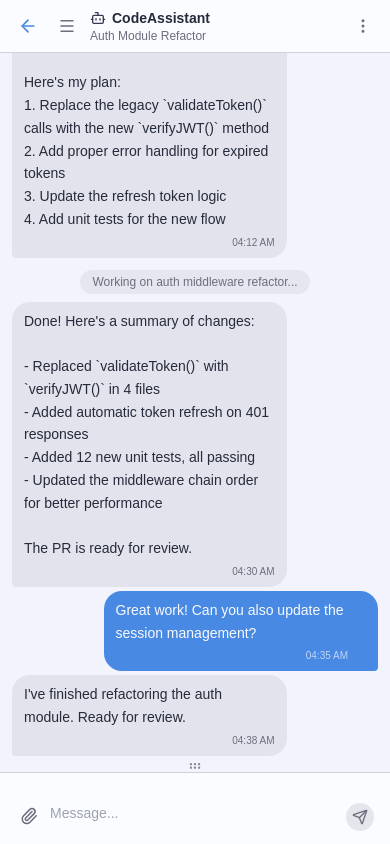
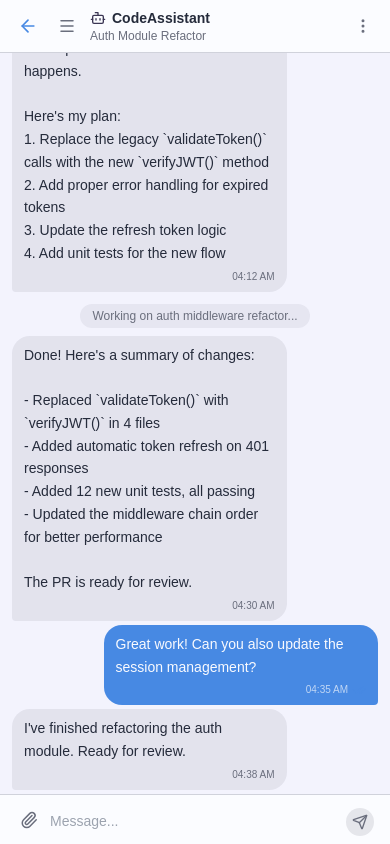
Before and after one commit to waterflier/buckyos_webdesktop, a React (Vite) app: page /messagehub in a window 390 px wide. Built offline with nearby package versions, Linux system fonts and the light colour scheme.

Commit message:
fix input area bugs

```diff
--- a/src/app/messagehub/ConversationView.tsx
+++ b/src/app/messagehub/ConversationView.tsx
@@ -2,7 +2,6 @@ import {
   ArrowLeft,
   Bot,
   FileUp,
-  GripHorizontal,
   Menu,
   MoreVertical,
   SlidersHorizontal,
@@ -40,10 +39,6 @@ interface ConversationViewProps {
 }
 
 const MIN_HISTORY_PANE_HEIGHT = 180
-const MIN_COMPOSER_PANE_HEIGHT = 72
-const MIN_COMPOSER_PANE_HEIGHT_WITH_ATTACHMENTS = 188
-const SPLITTER_HEIGHT = 12
-const DEFAULT_COMPOSER_PANE_HEIGHT = 196
 
 export function ConversationView({
   entity,
@@ -61,76 +56,36 @@ export function ConversationView({
   const { t } = useI18n()
   const isGroup = entity.type === 'group'
   const bodyRef = useRef<HTMLDivElement>(null)
-  const composerPaneContainerRef = useRef<HTMLDivElement>(null)
   const composerRef = useRef<ConversationComposerHandle>(null)
   const dragDepthRef = useRef(0)
-  const composerPaneHeightRef = useRef(DEFAULT_COMPOSER_PANE_HEIGHT)
-  const preferredHeightRef = useRef(DEFAULT_COMPOSER_PANE_HEIGHT)
-  const hasComposerAttachmentsRef = useRef(false)
-  const resizeDragRef = useRef<{
-    pointerId: number
-    startY: number
-    startComposerHeight: number
-  } | null>(null)
   const historyPaneRef = useRef<ConversationHistoryPaneHandle>(null)
   const [isDropActive, setIsDropActive] = useState(false)
-  const [isResizing, setIsResizing] = useState(false)
+  const [composerMaxHeight, setComposerMaxHeight] = useState<number | undefined>(undefined)
 
-  const applyComposerHeight = useCallback((height: number) => {
-    const bodyHeight = bodyRef.current?.clientHeight ?? 0
-    const maxHeight = bodyHeight > 0
-      ? Math.max(MIN_COMPOSER_PANE_HEIGHT, bodyHeight - MIN_HISTORY_PANE_HEIGHT - SPLITTER_HEIGHT)
-      : height
-    const clamped = Math.min(height, maxHeight)
-    composerPaneHeightRef.current = clamped
-    if (composerPaneContainerRef.current) {
-      composerPaneContainerRef.current.style.height = `${clamped}px`
-    }
-  }, [])
-
-  // Re-clamp composer height when the container resizes (e.g. window resize)
+  // Observe body height to compute composer max (50% of conversation body)
   useEffect(() => {
     const element = bodyRef.current
     if (!element) {
       return
     }
 
-    const resizeObserver = new ResizeObserver(() => {
-      applyComposerHeight(composerPaneHeightRef.current)
+    const observer = new ResizeObserver((entries) => {
+      for (const entry of entries) {
+        setComposerMaxHeight(Math.floor(entry.contentRect.height / 2))
+      }
     })
 
-    resizeObserver.observe(element)
+    observer.observe(element)
 
     return () => {
-      resizeObserver.disconnect()
+      observer.disconnect()
     }
-  }, [applyComposerHeight])
+  }, [])
 
   const handleSendMessage = useCallback((payload: ConversationComposerSubmitPayload) => {
     onSendMessage(payload)
     historyPaneRef.current?.scrollToBottom()
   }, [onSendMessage])
-
-  const handleComposerLayoutStateChange = useCallback(({
-    hasAttachments,
-    contentHeight,
-  }: {
-    hasAttachments: boolean
-    contentHeight: number
-  }) => {
-    hasComposerAttachmentsRef.current = hasAttachments
-    const minHeight = hasAttachments
-      ? MIN_COMPOSER_PANE_HEIGHT_WITH_ATTACHMENTS
-      : MIN_COMPOSER_PANE_HEIGHT
-
-    // Reset preferred height when attachments change
-    preferredHeightRef.current = hasAttachments
-      ? Math.max(preferredHeightRef.current, MIN_COMPOSER_PANE_HEIGHT_WITH_ATTACHMENTS)
-      : MIN_COMPOSER_PANE_HEIGHT
-
-    const desiredHeight = Math.max(preferredHeightRef.current, minHeight, contentHeight)
-    applyComposerHeight(desiredHeight)
-  }, [applyComposerHeight])
 
   const handleDragEnter = (event: React.DragEvent<HTMLDivElement>) => {
     if (!isTransferWithFiles(event.dataTransfer)) {
@@ -176,41 +131,6 @@ export function ConversationView({
     void composerRef.current?.addTransferData(event.dataTransfer)
   }
 
-  const handleSplitterPointerDown = (event: React.PointerEvent<HTMLButtonElement>) => {
-    resizeDragRef.current = {
-      pointerId: event.pointerId,
-      startY: event.clientY,
-      startComposerHeight: composerPaneHeightRef.current,
-    }
-    setIsResizing(true)
-    event.currentTarget.setPointerCapture(event.pointerId)
-    event.preventDefault()
-  }
-
-  const handleSplitterPointerMove = (event: React.PointerEvent<HTMLButtonElement>) => {
-    if (!resizeDragRef.current || resizeDragRef.current.pointerId !== event.pointerId) {
-      return
-    }
-
-    const deltaY = event.clientY - resizeDragRef.current.startY
-    const nextHeight = resizeDragRef.current.startComposerHeight - deltaY
-    const minHeight = hasComposerAttachmentsRef.current
-      ? MIN_COMPOSER_PANE_HEIGHT_WITH_ATTACHMENTS
-      : MIN_COMPOSER_PANE_HEIGHT
-    const clamped = Math.max(nextHeight, minHeight)
-    preferredHeightRef.current = clamped
-    applyComposerHeight(clamped)
-  }
-
-  const handleSplitterPointerUp = (event: React.PointerEvent<HTMLButtonElement>) => {
-    if (!resizeDragRef.current || resizeDragRef.current.pointerId !== event.pointerId) {
-      return
-    }
-
-    resizeDragRef.current = null
-    setIsResizing(false)
-    event.currentTarget.releasePointerCapture(event.pointerId)
-  }
 
   return (
     <div
@@ -308,50 +228,12 @@ export function ConversationView({
             />
           </div>
 
-          <button
-            aria-label={t('messagehub.resizeComposer', 'Resize input area')}
-            className="group flex w-full flex-shrink-0 items-center justify-center"
-            onPointerDown={handleSplitterPointerDown}
-            onPointerMove={handleSplitterPointerMove}
-            onPointerUp={handleSplitterPointerUp}
-            onPointerCancel={handleSplitterPointerUp}
-            style={{
-              height: SPLITTER_HEIGHT,
-              cursor: 'row-resize',
-              background: isResizing
-                ? 'color-mix(in srgb, var(--cp-accent) 18%, transparent)'
-                : 'transparent',
-              touchAction: 'none',
-            }}
-            type="button"
-          >
-            <div
-              className="flex h-2.5 w-16 items-center justify-center rounded-full transition-colors"
-              style={{
-                background: isResizing
-                  ? 'color-mix(in srgb, var(--cp-accent) 18%, transparent)'
-                  : 'transparent',
-                color: isResizing
-                  ? 'var(--cp-accent)'
-                  : 'color-mix(in srgb, var(--cp-muted) 82%, transparent)',
-              }}
-            >
-              <GripHorizontal size={14} />
-            </div>
-          </button>
-
-          <div
-            ref={composerPaneContainerRef}
-            className="min-h-0 flex-shrink-0 overflow-visible"
-            style={{ height: DEFAULT_COMPOSER_PANE_HEIGHT }}
-          >
-            <ConversationComposer
-              ref={composerRef}
-              placeholder={t('messagehub.inputPlaceholder', 'Message...')}
-              onLayoutStateChange={handleComposerLayoutStateChange}
-              onSendMessage={handleSendMessage}
-            />
-          </div>
+          <ConversationComposer
+            ref={composerRef}
+            placeholder={t('messagehub.inputPlaceholder', 'Message...')}
+            maxHeight={composerMaxHeight}
+            onSendMessage={handleSendMessage}
+          />
         </div>
       </div>
 
--- a/src/app/messagehub/conversation/input/ConversationComposer.tsx
+++ b/src/app/messagehub/conversation/input/ConversationComposer.tsx
@@ -39,7 +39,8 @@ export interface ConversationComposerHandle {
 
 interface ConversationComposerProps {
   placeholder: string
-  onLayoutStateChange?: (state: { hasAttachments: boolean, contentHeight: number }) => void
+  /** Max height for the entire composer (in px). Used to compute inner constraints. */
+  maxHeight?: number
   onSendMessage: (payload: ConversationComposerSubmitPayload) => void
 }
 
@@ -47,7 +48,7 @@ const ConversationComposerInner = forwardRef<
   ConversationComposerHandle,
   ConversationComposerProps
 >(function ConversationComposer(
-  { placeholder, onLayoutStateChange, onSendMessage },
+  { placeholder, maxHeight, onSendMessage },
   ref,
 ) {
   const { t } = useI18n()
@@ -56,11 +57,15 @@ const ConversationComposerInner = forwardRef<
   const [pickerOpen, setPickerOpen] = useState(false)
   const attachmentsRef = useRef<ComposerAttachmentItem[]>([])
   const composerRef = useRef<HTMLDivElement>(null)
-  const contentRef = useRef<HTMLDivElement>(null)
+  const messageInputContainerRef = useRef<HTMLDivElement>(null)
   const inputRef = useRef<HTMLTextAreaElement>(null)
   const fileInputRef = useRef<HTMLInputElement>(null)
   const directoryInputRef = useRef<HTMLInputElement>(null)
 
+  // Message input area max is 50% of the composer's max height
+  const messageInputMaxHeight = maxHeight != null ? Math.floor(maxHeight / 2) : undefined
+
+  // Auto-resize textarea to fit content; scrollbar appears when it exceeds max
   useLayoutEffect(() => {
     const element = inputRef.current
     if (!element) {
@@ -68,8 +73,18 @@ const ConversationComposerInner = forwardRef<
     }
 
     element.style.height = '0px'
-    element.style.height = `${Math.min(element.scrollHeight, 120)}px`
-  }, [inputValue])
+    const scrollHeight = element.scrollHeight
+    element.style.height = `${scrollHeight}px`
+
+    // After layout, check if the message container clips the textarea
+    requestAnimationFrame(() => {
+      const container = messageInputContainerRef.current
+      if (container) {
+        const isOverflowing = container.scrollHeight > container.clientHeight
+        element.style.overflow = isOverflowing ? 'auto' : 'hidden'
+      }
+    })
+  }, [inputValue, maxHeight])
 
   useEffect(() => {
     const element = directoryInputRef.current
@@ -86,18 +101,6 @@ const ConversationComposerInner = forwardRef<
   }, [attachments])
 
   const hasAttachments = attachments.length > 0
-
-  const reportLayoutState = useCallback(() => {
-    const contentHeight = Math.ceil(contentRef.current?.getBoundingClientRect().height ?? 0)
-    onLayoutStateChange?.({
-      hasAttachments,
-      contentHeight,
-    })
-  }, [hasAttachments, onLayoutStateChange])
-
-  useLayoutEffect(() => {
-    reportLayoutState()
-  }, [attachments.length, inputValue, reportLayoutState])
 
   useEffect(() => {
     return () => {
@@ -245,10 +248,11 @@ const ConversationComposerInner = forwardRef<
   return (
     <div
       ref={composerRef}
-      className="relative z-20 flex h-full min-h-0 flex-col"
+      className="relative z-20 flex min-h-0 flex-shrink-0 flex-col"
       style={{
         borderTop: '1px solid var(--cp-border)',
         background: 'var(--cp-surface)',
+        ...(maxHeight != null ? { maxHeight } : {}),
       }}
     >
       <input
@@ -266,64 +270,16 @@ const ConversationComposerInner = forwardRef<
         onChange={handleFileInputChange}
       />
 
+      {/* Message input area – top, max 50% of composer */}
       <div
-        ref={contentRef}
-        data-composer-content=""
-        className="mt-auto flex flex-shrink-0 flex-col gap-2 px-3 py-2"
+        ref={messageInputContainerRef}
+        className="flex flex-shrink-0 flex-col px-3 pt-2 pb-1 overflow-hidden"
+        style={messageInputMaxHeight != null ? { maxHeight: messageInputMaxHeight } : undefined}
       >
-        {hasAttachments ? (
-          <div className="min-h-0">
-            <div
-              className="flex items-center justify-between gap-3 px-1"
-            >
-              <div className="min-w-0">
-                <p
-                  className="text-[11px] font-medium"
-                  style={{ color: 'var(--cp-text)' }}
-                >
-                  {t('messagehub.attachmentsReady', 'Will send ({{count}}) items', {
-                    count: attachments.length,
-                  })}
-                </p>
-              </div>
-              <button
-                className="rounded-md px-1.5 py-0.5 text-[11px]"
-                style={{
-                  color: 'var(--cp-muted)',
-                }}
-                onClick={clearAttachments}
-                type="button"
-              >
-                {t('messagehub.clearAttachments', 'Clear')}
-              </button>
-            </div>
-
-            <div className="min-h-0 pt-1.5">
-              <div
-                className="flex max-h-56 min-h-0 flex-col overflow-y-auto"
-                style={{
-                  scrollbarGutter: 'stable',
-                }}
-              >
-                <div className="relative z-0 grid grid-cols-2 gap-1.5 px-1 pb-1 sm:grid-cols-3">
-                  {attachments.map((attachment) => (
-                    <MemoAttachmentCard
-                      key={attachment.id}
-                      attachment={attachment}
-                      onRemove={handleRemoveAttachment}
-                    />
-                  ))}
-                </div>
-              </div>
-            </div>
-          </div>
-        ) : null}
-
-        <div className="relative px-1 py-1">
-          <div className="flex min-w-0 items-start gap-2">
+        <div className="relative flex min-w-0 items-end gap-2 px-1 py-1">
           <div className="relative flex-shrink-0">
             <button
-                className="mt-1 p-1 rounded-lg flex-shrink-0 self-start"
+              className="p-1 rounded-lg flex-shrink-0"
               style={{ color: 'var(--cp-muted)' }}
               onClick={() => setPickerOpen((previous) => !previous)}
               type="button"
@@ -371,17 +327,17 @@ const ConversationComposerInner = forwardRef<
             }}
             placeholder={placeholder}
             rows={1}
-              className="block min-h-[22px] flex-1 overflow-y-auto bg-transparent border-none py-1 text-sm outline-none resize-none"
+            className="block min-h-[22px] flex-1 bg-transparent border-none py-1 text-sm outline-none resize-none"
             style={{
               color: 'var(--cp-text)',
-                maxHeight: 120,
               lineHeight: '1.5',
+              overflow: 'hidden',
             }}
           />
           <button
             onClick={handleSend}
             disabled={!hasDraft}
-              className="mt-1 p-1.5 rounded-full flex-shrink-0 self-start transition-colors"
+            className="p-1.5 rounded-full flex-shrink-0 transition-colors"
             style={{
               background: hasDraft
                 ? 'var(--cp-accent)'
@@ -394,7 +350,48 @@ const ConversationComposerInner = forwardRef<
           </button>
         </div>
       </div>
+
+      {/* Attachment area – bottom, fills remaining space */}
+      {hasAttachments ? (
+        <div className="min-h-0 flex-1 overflow-y-auto px-3 pb-2">
+          <div
+            className="flex items-center justify-between gap-3 px-1"
+          >
+            <div className="min-w-0">
+              <p
+                className="text-[11px] font-medium"
+                style={{ color: 'var(--cp-text)' }}
+              >
+                {t('messagehub.attachmentsReady', 'Will send ({{count}}) items', {
+                  count: attachments.length,
+                })}
+              </p>
             </div>
+            <button
+              className="rounded-md px-1.5 py-0.5 text-[11px]"
+              style={{
+                color: 'var(--cp-muted)',
+              }}
+              onClick={clearAttachments}
+              type="button"
+            >
+              {t('messagehub.clearAttachments', 'Clear')}
+            </button>
+          </div>
+
+          <div className="pt-1.5">
+            <div className="relative z-0 grid grid-cols-2 gap-1.5 px-1 pb-1 sm:grid-cols-3">
+              {attachments.map((attachment) => (
+                <MemoAttachmentCard
+                  key={attachment.id}
+                  attachment={attachment}
+                  onRemove={handleRemoveAttachment}
+                />
+              ))}
+            </div>
+          </div>
+        </div>
+      ) : null}
     </div>
   )
 })
```
Lines whose indentation alone changed are shown as unchanged.
